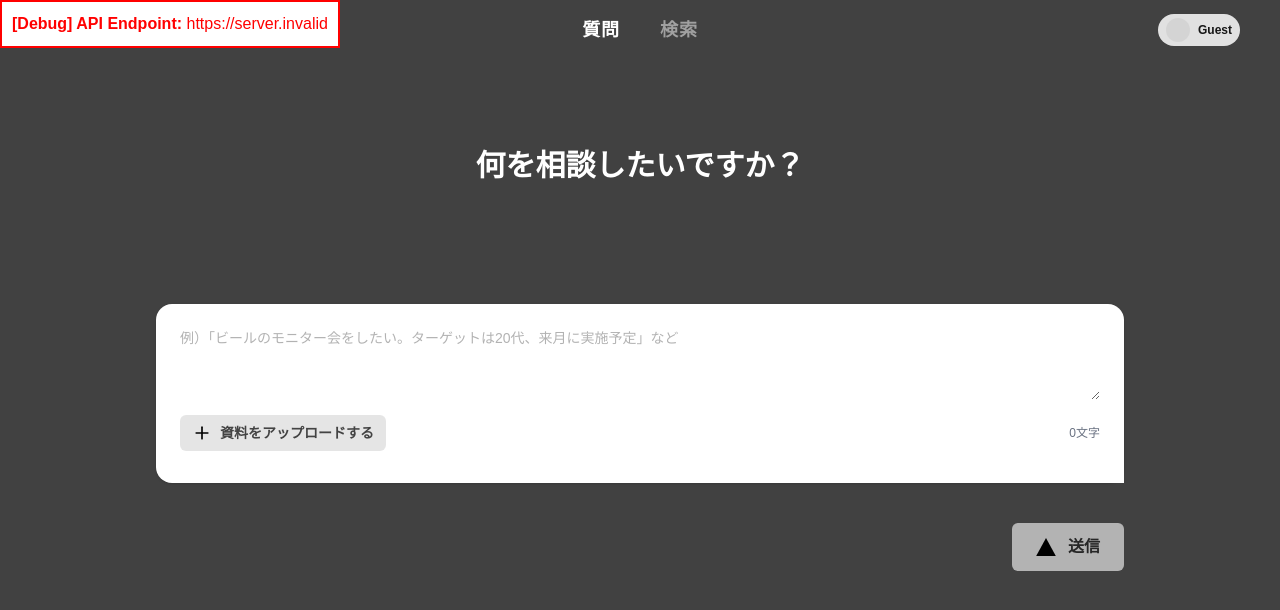
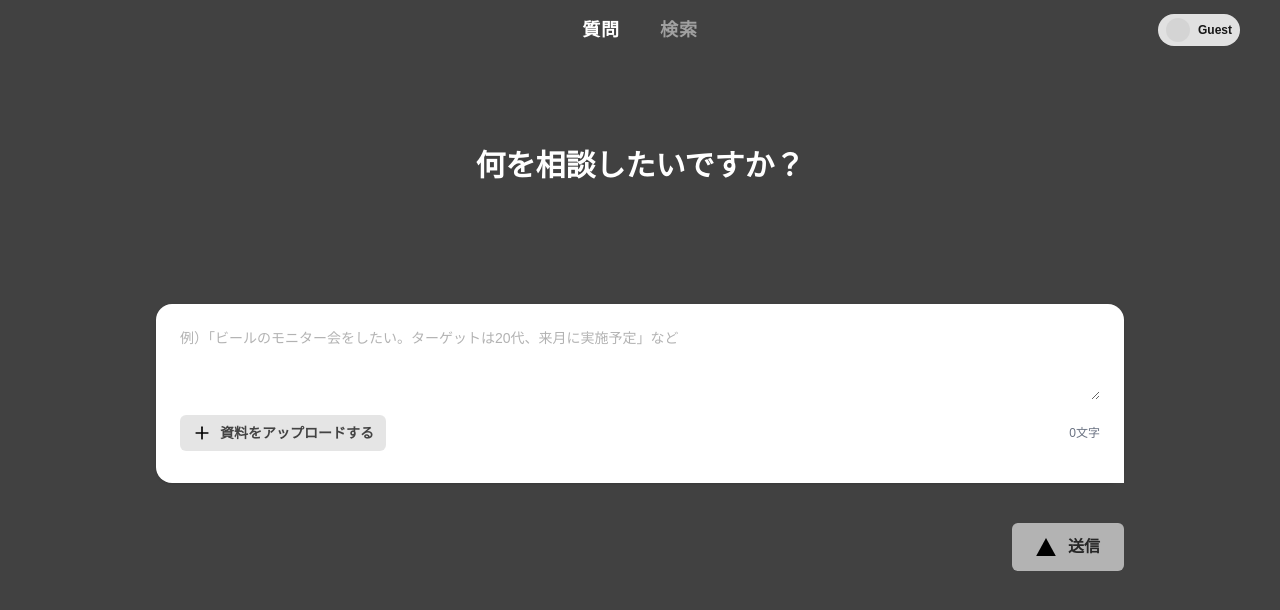
Before and after one commit to seishu7/omukoro_devfront3, a Next.js app: page /consult/new in a window 1280 px wide. Shown: the top 610 px of the page. Built offline with nearby package versions, Linux system fonts and the light colour scheme; no server answers.

Commit message:
デバックコード削除

```diff
--- a/src/app/consult/new/page.tsx
+++ b/src/app/consult/new/page.tsx
@@ -55,11 +55,6 @@ export default function Page() {
 
   return (
     <div className="mx-auto max-w-[1000px] px-4 py-12 space-y-10 my-10">
-      {/* ▼▼▼ デバッグ用コード：このブロックを追加 ▼▼▼ */}
-      <div style={{ position: 'fixed', top: 0, left: 0, background: 'white', color: 'red', padding: '10px', zIndex: 9999, border: '2px solid red' }}>
-        <strong>[Debug] API Endpoint:</strong> {process.env.NEXT_PUBLIC_API_ENDPOINT || "【環境変数が設定されていません】"}
-      </div>
-      {/* ▲▲▲ デバッグ用コード：ここまで ▲▲▲ */}
       <h1 className="text-center text-white text-3xl font-bold mb-30">何を相談したいですか？</h1>
 
       {/* 入力カード（吹き出しはカード外・左下に表示） */}
--- a/src/hooks/useRealtimeAnalysis.ts
+++ b/src/hooks/useRealtimeAnalysis.ts
@@ -40,8 +40,6 @@ export function useRealtimeAnalysis() {
       setAnalysis(cacheRef.current.get(key) || null);
       return;
     }
-    // デバッグ用に追加
-    console.log('NEXT_PUBLIC_API_ENDPOINT:', process.env.NEXT_PUBLIC_API_ENDPOINT);
 
     setIsLoading(true);
     try {
```
